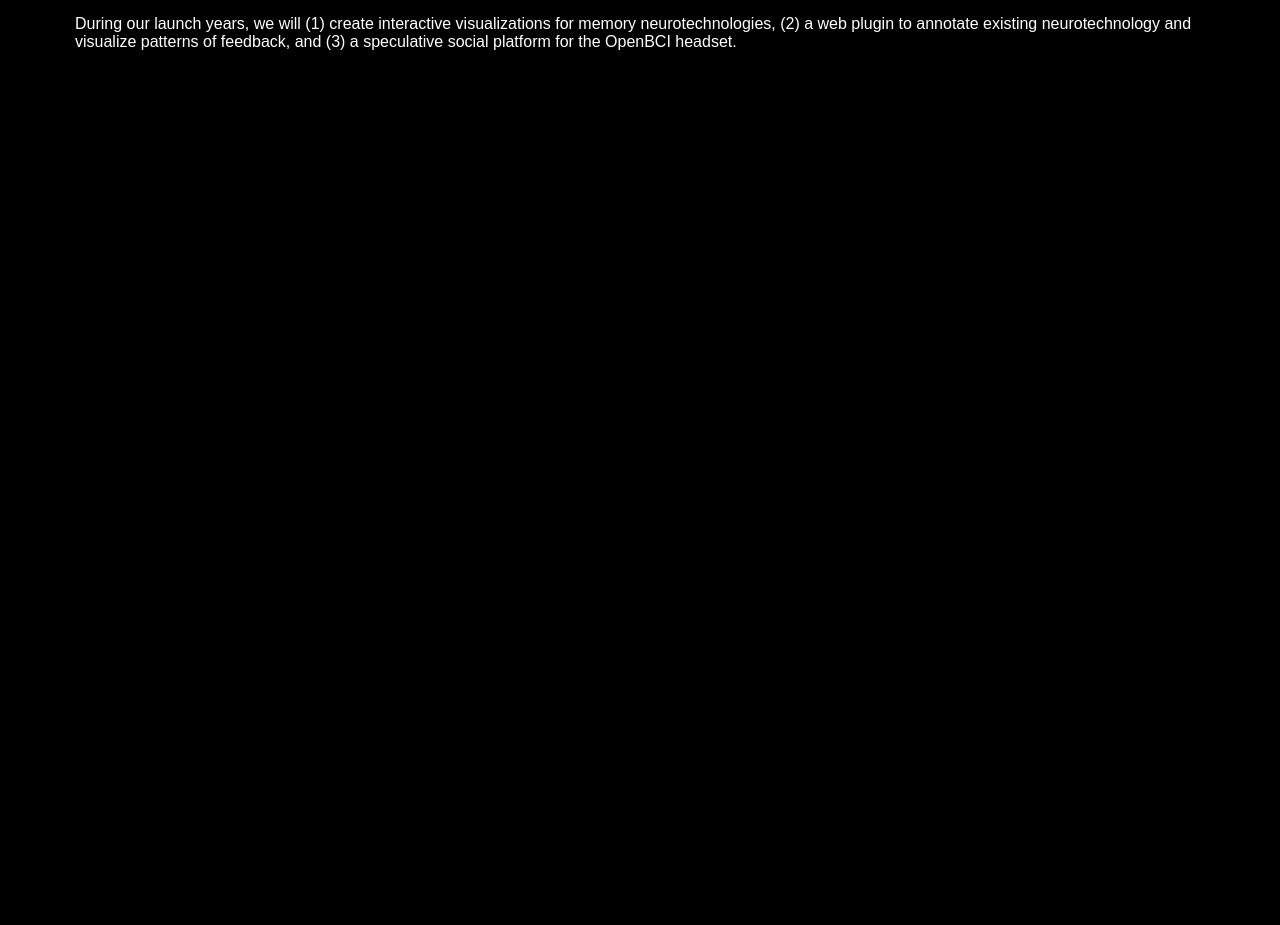
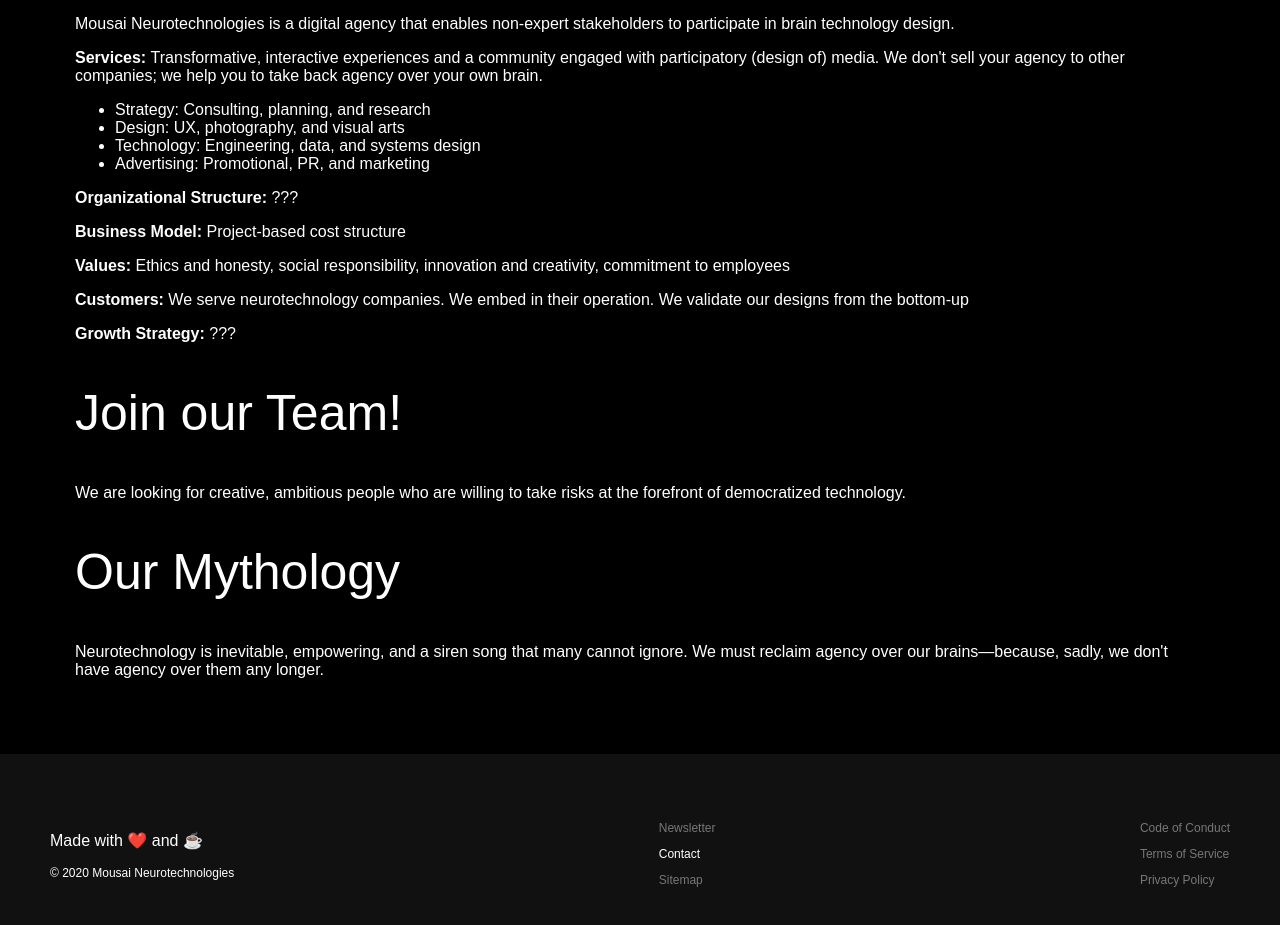
Before and after one commit to Mousai-Neurotechnologies/mousai-neurotechnologies.github.io, a Vue app: page /about in a window 1280 px wide. Shown: the part 289-1214 px from the top of the page. Before the commit the page ends 800 px from the top, so only its background shows below. Built offline with nearby package versions, Linux system fonts and the light colour scheme.

Commit message:
Updated essential content

```diff
--- a/src/App.vue
+++ b/src/App.vue
@@ -1,14 +1,28 @@
+
 <template>
   <div id="nav">
-    <img alt="Vue logo" src="./assets/logo_long.png">
+    <router-link to="/" class="img"><img alt="Vue logo" src="./assets/logo_long.png"></router-link>
     <div id="links">
-      <router-link to="/">Home</router-link>
-      <router-link to="/about">About Us</router-link>
-      <router-link to="/contact">Contact</router-link>
+      <router-link to="/" class="link">Home</router-link>
+      <router-link to="/about" class="link">About Us</router-link>
+      <router-link to="/contact" class="link">Contact</router-link>
     </div>
   </div>
   <router-view/>
+  <Footer/>
 </template>
+
+<script>
+  // @ is an alias to /src
+  import Footer from '@/components/Footer.vue'
+
+  export default {
+    name: 'Home',
+    components: {
+      Footer
+    }
+  }
+</script>
 
 <style>
   html, body{
@@ -37,10 +51,10 @@
 
   section{
     color: white;
-    margin: 0px 75px;
+    margin: 75px;
   }
 
-#app {
+  #app {
   font-family: Montserrat, sans-serif;
   -webkit-font-smoothing: antialiased;
   -moz-osx-font-smoothing: grayscale;
@@ -58,19 +72,57 @@
   height: 75px;
   background: #111111;
   padding: 0px 50px;
+  position: sticky;
+  top: 0;
+  left: 0;
+
 }
 
-a {
+a.text {
   color: #FF76E9;
   text-decoration: none;
 }
 
-#nav a {
-  color: white;
-  padding-left: 20px;
+a.text:visited {
+  color: #999999;
 }
 
-#nav a.router-link-exact-active {
+#nav a.link {
+  margin-left: 20px;
+}
+
+a.link {
+  color: white;
+  text-decoration: none;
+  position: relative;
+  cursor: pointer;
+  padding: 5px 0px;
+  transition: .5s;
+  }
+
+a.link:hover {
+   color: #FF76E9;
+}
+
+a.link:before {
+   content: "";
+   position: absolute;
+   width: 0;
+   height: 1px;
+   bottom: 0;
+   left: 0;
+   background-color: white;
+  visibility: hidden;
+  transition: all 0.3s ease-in-out;
+}
+
+a.link:hover:before {
+   visibility: visible;
+   width: 100%;
+ }
+
+a.link.router-link-exact-active {
   color: #FF76E9;
 }
+
 </style>
--- /dev/null
+++ b/src/components/Footer.vue
@@ -0,0 +1,44 @@
+<template>
+    <section id="footer">
+      <div>
+    <p style="font-size: 16px;">Made with &#10084;&#65039; and &#9749;</p>
+    <p>© 2020 Mousai Neurotechnologies</p>
+      </div>
+      <div>
+      <p class ='unavailable'>Newsletter</p>
+      <p><a class ='link' href="mailto:contact@mousaineuro.com" target="_blank">Contact</a></p>
+      <p class ='unavailable'>Sitemap</p>
+      </div>
+      <div>
+        <p class ='unavailable'>Code of Conduct</p>
+        <p class ='unavailable'>Terms of Service</p>
+        <p class ='unavailable'>Privacy Policy</p>
+      </div>
+    </section>
+</template>
+
+<script>
+</script>
+
+<!-- Add "scoped" attribute to limit CSS to this component only -->
+<style scoped>
+  p {
+    font-size: 12px;
+  }
+
+  #footer {
+    display: flex;
+    height: 200px;
+    justify-content: space-between;
+    align-items: center;
+    margin: auto;
+    padding: 0px 50px;
+    background: #111111;
+  }
+
+  .unavailable{
+    color: #777777;
+    cursor: default;
+  }
+
+</style>
--- a/src/views/About.vue
+++ b/src/views/About.vue
@@ -2,13 +2,32 @@
   <section class="about">
     <h1>About Us</h1>
     <h3>Human-Centered Design in Commercial Neurotechnology</h3>
-    <p>Mousai Neurotechnologies is a design studio that enables and
-      empowers marginalized, non-expert stakeholders to participate in
-      neurotechnology UX design.</p>
+    <p>Mousai Neurotechnologies is a digital agency that enables non-expert
+      stakeholders to participate in brain technology design.</p>
+    <p><strong>Services: </strong>Transformative,
+      interactive experiences and a community engaged
+      with participatory (design of) media. We don't sell
+      your agency to other companies; we help you to take back
+      agency over your own brain.</p>
+    <ul>
+      <li>Strategy: Consulting, planning, and research</li>
+      <li>Design: UX, photography, and visual arts</li>
+      <li>Technology: Engineering, data, and systems design</li>
+      <li>Advertising: Promotional, PR, and marketing</li>
+    </ul>
+    <p><strong>Organizational Structure: </strong>???</p>
+    <p><strong>Business Model: </strong>Project-based cost structure</p>
+    <p><strong>Values: </strong>Ethics and honesty, social responsibility, innovation and creativity, commitment to employees</p>
+    <p><strong>Customers: </strong>We serve neurotechnology companies.
+      We embed in their operation. We validate our designs from the bottom-up</p>
+    <p><strong>Growth Strategy: </strong>???</p>
 
-    <p>During our launch years, we will (1) create interactive visualizations
-      for memory neurotechnologies, (2) a web plugin to annotate existing
-      neurotechnology and visualize patterns of feedback, and (3) a
-      speculative social platform for the OpenBCI headset.</p>
+    <h1>Join our Team!</h1>
+    <p>We are looking for creative, ambitious people who are willing to take risks at the forefront of
+      democratized technology.</p>
+
+    <h1>Our Mythology</h1>
+    <p>Neurotechnology is inevitable, empowering, and a siren song that many cannot ignore.
+      We must reclaim agency over our brains—because, sadly, we don't have agency over them any longer.</p>
   </section>
 </template>
--- a/src/views/Contact.vue
+++ b/src/views/Contact.vue
@@ -1,6 +1,17 @@
 <template>
     <section class="about">
+        <div>
         <h1>Contact Us</h1>
-        <p>Email: <a href="mailto:contact@mousaineuro.com">contact@mousaineuro.com</a></p>
+        <p>Email: <a class='text' href="mailto:contact@mousaineuro.com" target="_blank">contact@mousaineuro.com</a></p>
+        </div>
     </section>
 </template>
+
+<style scoped>
+    section{
+        display: flex;
+        height:calc(100vh - 225px);
+        justify-content: center;
+        align-items: center;
+    }
+</style>
```
